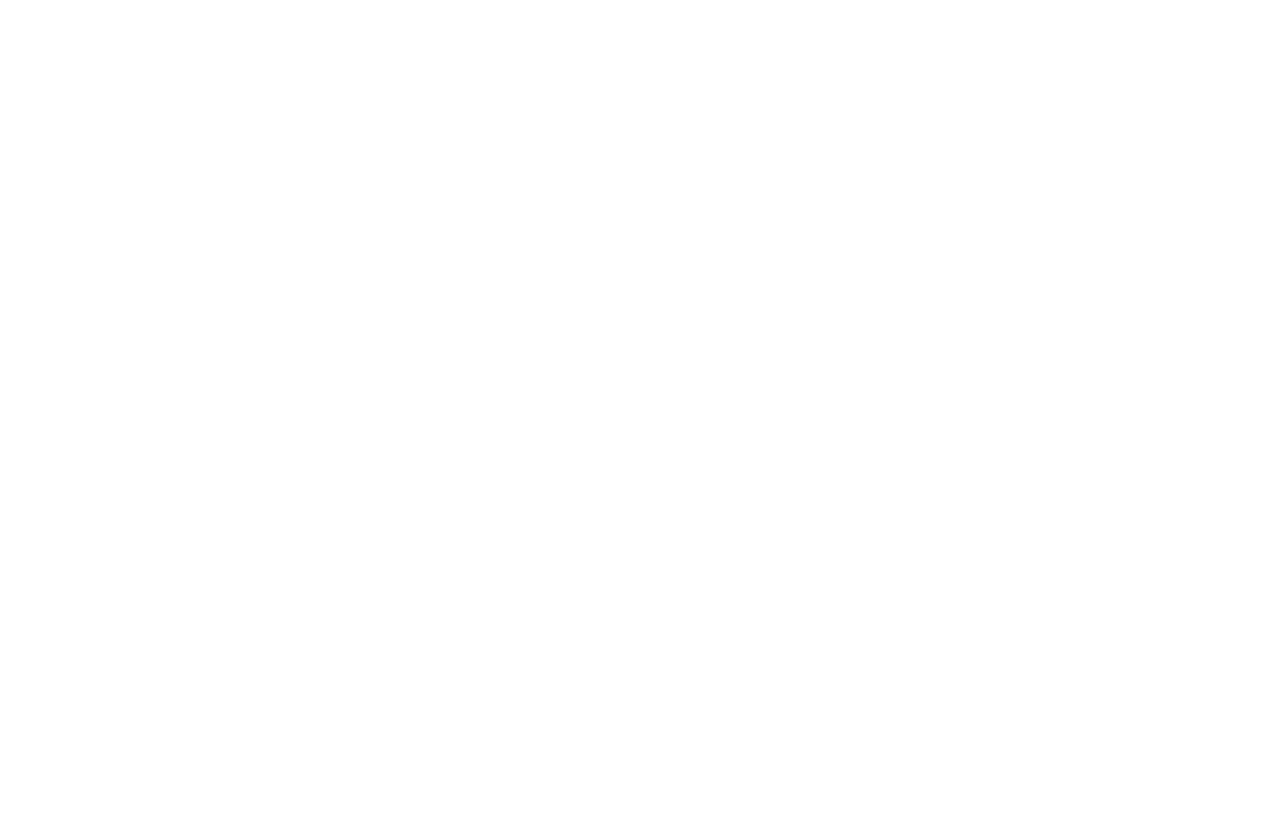
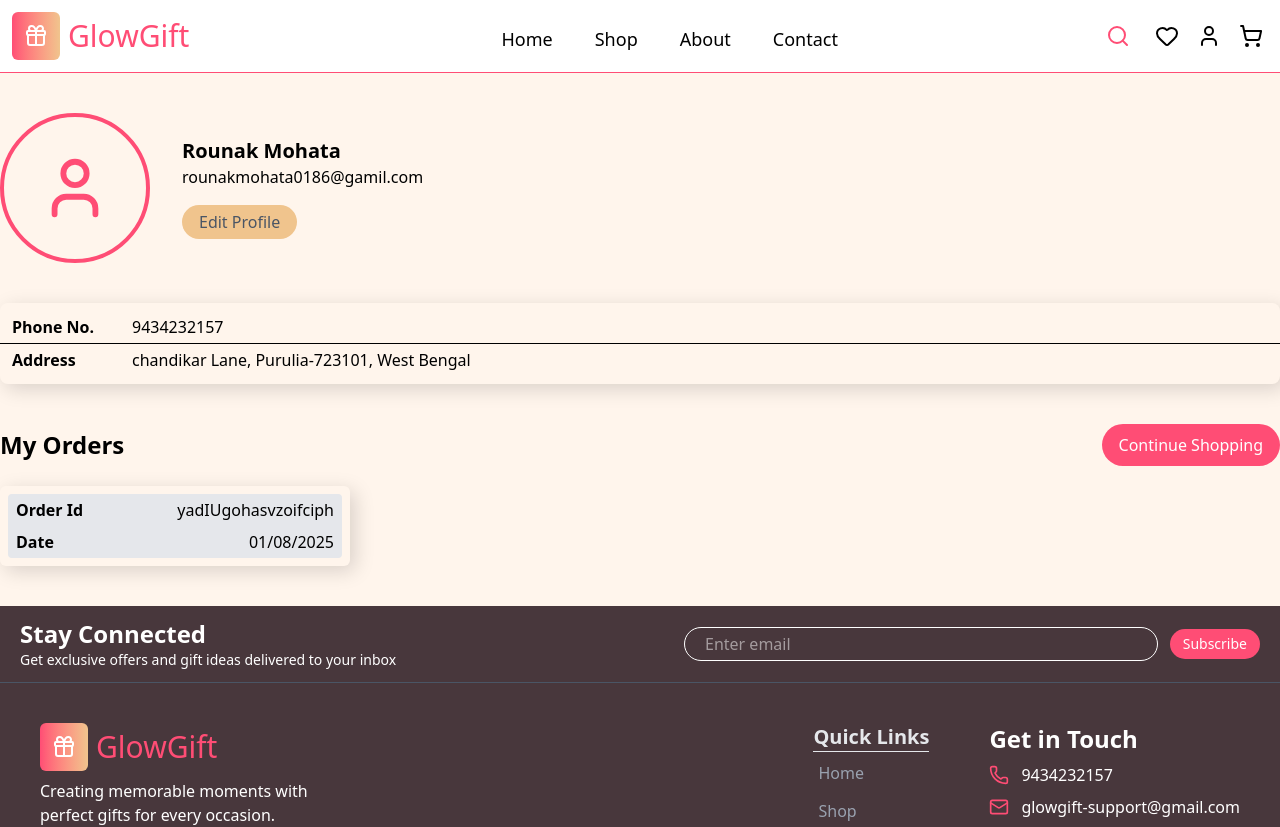
Before and after one commit to Rounak-186/glow-gift, a React (Vite) app: page /profile in a window 1280 px wide. Before the commit this address had no page. Shown: the top 827 px of the page. Before the commit the page ends 800 px from the top, so only its background shows below. Built offline with nearby package versions, Linux system fonts and the light colour scheme.

Commit message:
feat: Profile Page Added

```diff
--- a/src/App.tsx
+++ b/src/App.tsx
@@ -7,6 +7,7 @@
 import { Cart } from './pages/Cart'
 import About from './pages/About'
 import Contact from './pages/Contact'
+import Profile from './pages/Profile'
 
 function App() {
 
@@ -20,6 +21,7 @@
           <Route path='/cart' element={<Cart />} />
           <Route path='/about' element={<About />} />
           <Route path='/contact' element={<Contact />} />
+          <Route path='/profile' element={<Profile />} />
         </Route>
       </Routes>
     </>
--- a/src/components/UI/Button.tsx
+++ b/src/components/UI/Button.tsx
@@ -16,7 +16,7 @@
 export const Button = ({ children, className, variant = 'primary', onClick, disabled, tooltip, tooltipId, active }: ButtonProps) => {
   const variants: Record<string, string> = {
     "primary": "bg-[var(--primary)] text-white ",
-    "secondary": `bg-(--secondary) text-gray-600 w-full !rounded-sm ${active ? '!bg-[var(--drop)]' : ''}`,
+    "secondary": `bg-(--secondary) text-gray-600 w-full rounded-sm ${active ? '!bg-[var(--drop)]' : ''}`,
     "ghost": "bg-slate-200/10 border-4 backdrop-blur-sm text-[var(--foreground)] active:brightness-95!",
     "nav": `bg-transparent text-[var(--foreground)] hover:!text-[var(--primary)] hover:bg-[#77777725] !rounded-full active:bg-[#77777750] !p-1`,
     "destructive": "bg-destructive text-white hover:bg-destructive/90 focus-visible:ring-destructive/20 dark:focus-visible:ring-destructive/40 dark:bg-destructive/60",
--- a/src/components/UI/ProfileDropDown.tsx
+++ b/src/components/UI/ProfileDropDown.tsx
@@ -3,6 +3,7 @@
 import { Button } from './Button'
 import { HandHelping, LogOut, Package, Settings, User } from 'lucide-react'
 import clsx from 'clsx'
+import { useNavigate } from 'react-router-dom'
 
 const ProfileDropDown = ({ open, onClose }: { open: boolean, onClose: () => void }) => {
 
@@ -31,12 +32,14 @@
             onClick: () => { },
             className:"bg-red-600! text-white! font-semibold! hover:bg-red-800! rounded-none! "
         }
-    ]
+    ];
+
+    const navigate = useNavigate();
 
     return (
         <Dropdown open={open} onClose={onClose} className='flex flex-col gap-2 bg-[#37232fa8] backdrop-blur-sm'>
             {/* Profile */}
-            <Button variant="nav" className='group flex items-center gap-3 text-white! border-b-2 border-[var(--secondary)]! !hover:brightness-100 rounded-md! rounded-b-none! p-2!'>
+            <Button variant="nav" onClick={()=>navigate('/profile')} className='group flex items-center gap-3 text-white! border-b-2 border-[var(--secondary)]! !hover:brightness-100 rounded-md! rounded-b-none! p-2!'>
                 <div className="rounded-full border-white group-hover:border-[var(--primary)] transition-all duration-300 border-2 p-2">
                     <User />
                 </div>
--- /dev/null
+++ b/src/pages/Profile.tsx
@@ -0,0 +1,60 @@
+import { Camera, User } from "lucide-react";
+import { Button } from "../components/UI/Button";
+
+const Profile = () => {
+    return (
+        <div className="w-full max-w-7xl mx-auto my-10 ">
+            <div className="flex items-center gap-8">
+                {/* profile pic */}
+                <div className="relative rounded-full p-4 flex items-center justify-center border-4 border-[var(--primary)] text-[var(--primary)] w-[150px] h-[150px]">
+                    <User size={70} />
+                </div>
+
+                {/* name and edit profile */}
+                <div className="text-left">
+                    <h3 className="text-xl font-semibold">Rounak Mohata</h3>
+                    <p>rounakmohata0186@gamil.com</p>
+                    <Button variant="secondary" className="!py-1 !mt-4 !w-fit !rounded-full">
+                        Edit Profile
+                    </Button>
+                </div>
+            </div>
+
+            {/* phone no & address */}
+            <div className="shadow-[5px_5px_20px_rgba(0,0,0,0.15)] py-2 rounded-lg my-10">
+                <div className="border-b px-3 py-1 flex items-center gap-5">
+                    <span className="font-semibold w-[100px] text-left">Phone No.</span>
+                    <span>9434232157</span>
+                </div>
+                <div className=" px-3 py-1 flex items-center gap-5">
+                    <span className="font-semibold w-[100px] text-left">Address</span>
+                    <span>chandikar Lane, Purulia-723101, West Bengal</span>
+                </div>
+            </div>
+
+            {/* orders */}
+            <div>
+                <div className="flex justify-between items-center mb-5">
+                    <div className="font-semibold text-2xl">My Orders</div>
+                    <Button className="!rounded-full">Continue Shopping</Button>
+                </div>
+                <OrderCard/>
+            </div>
+        </div>
+    )
+};
+
+const OrderCard = ()=>{
+    return(
+        <div className="shadow-[5px_5px_20px_rgba(0,0,0,0.15)] p-2 rounded-md w-[350px]">
+            <div className="grid grid-cols-3 gap-2 bg-gray-200 rounded-sm p-1 px-2">
+                <span className="font-semibold text-left">Order Id</span>
+                <span className="col-span-2 text-right">yadIUgohasvzoifciph</span>
+                <span className="font-semibold text-left">Date</span>
+                <span className="col-span-2 text-right">01/08/2025</span>
+            </div>
+        </div>
+    )
+}
+
+export default Profile;
```
